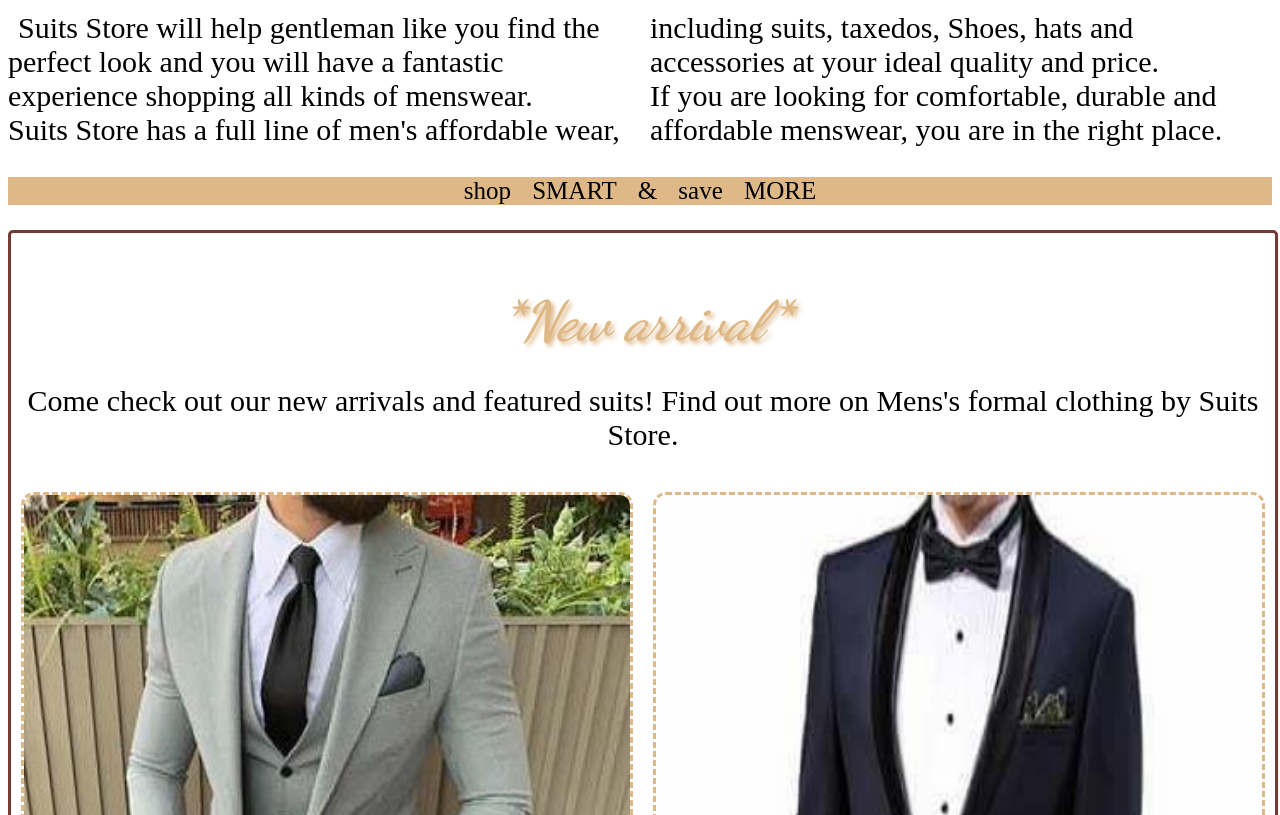
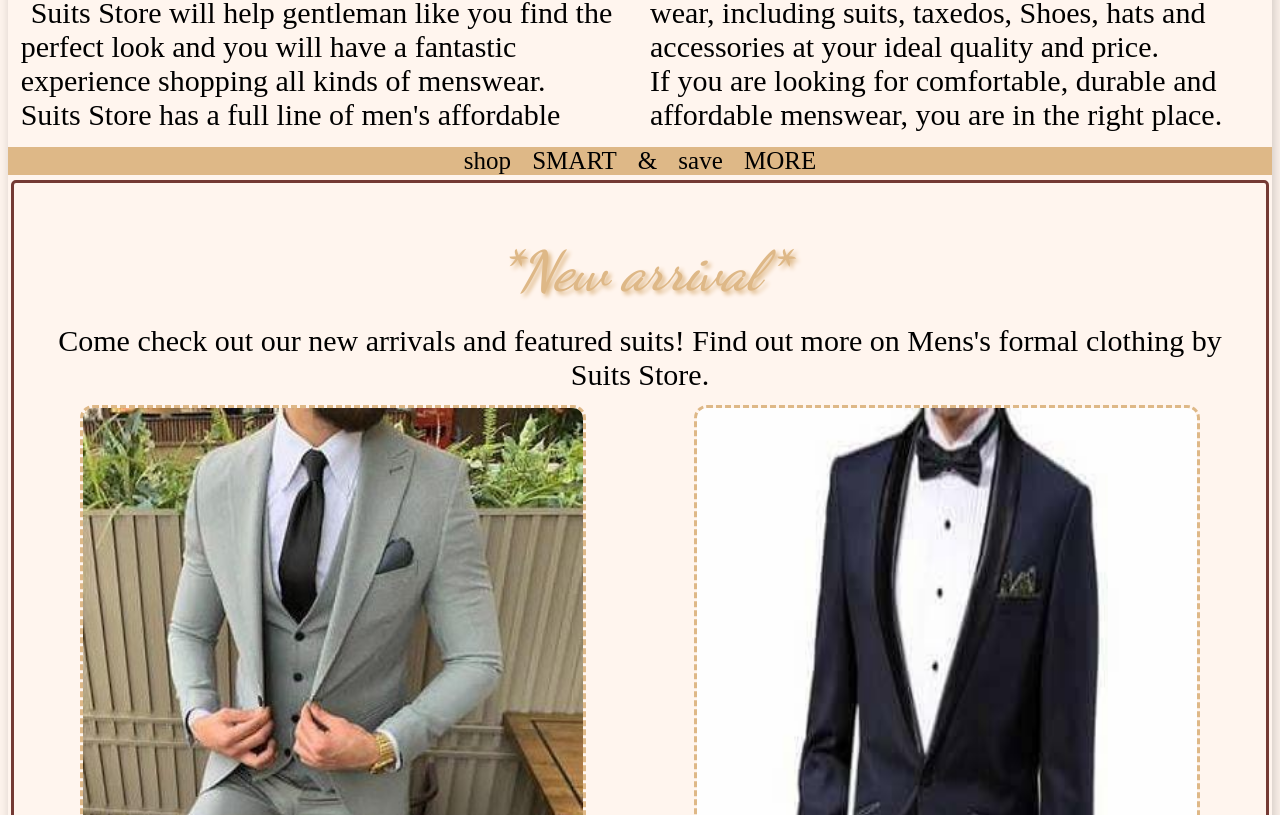
Before and after one commit to Abir-Bouhriz/Suit-Store-Site, a plain HTML site: page index.html in a window 1280 px wide. Shown: the part 785-1600 px from the top of the page. Drawn offline with Linux system fonts and the light colour scheme.

Commit message:
fixing borders

```diff
--- a/index.html
+++ b/index.html
@@ -1,5 +1,6 @@
 <!DOCTYPE html>
 <html>
+
 <head>
     <title>Suits Store</title>
     <meta charset="utf-8">
@@ -10,13 +11,15 @@
     <link href="https://fonts.googleapis.com/css?family=Sarabun" rel="stylesheet">
     <link rel="stylesheet" type="text/css" href="style.css">
 </head>
+
 <body>
+    <div class="containerr">
         <header>
             <div>
                 <img id="headerlogo" src="image/logo.jpg">
 
                 <h1><b>Suits Store</b></h1>
-        <input type="search" class="searchbox" placeholder="search our store"/>
+                <input type="search" class="searchbox" placeholder="search our store" />
                 <br /><br />
 
                 <nav class="navigation">
@@ -30,16 +33,21 @@
                 </nav>
             </div>
 
-       <img id="welcomeimage" src="image/welcome.jpg"/>
+            <img id="welcomeimage" src="image/welcome.jpg" />
 
             <h3 id="index"><b>Welcome to Suits Store</b></h3>
-           <p class="welcometext">Suits Store will help gentleman like you find the perfect look and you will have a fantastic experience shopping all kinds of menswear.<br />Suits Store has a full line of men's affordable wear, including suits, taxedos, Shoes, hats and accessories at your ideal quality and price.<br />If you are looking for comfortable, durable and affordable menswear, you are in the right place.
+            <p class="welcometext">Suits Store will help gentleman like you find the perfect look and you will have a
+                fantastic experience shopping all kinds of menswear.<br />Suits Store has a full line of men's
+                affordable wear, including suits, taxedos, Shoes, hats and accessories at your ideal quality and
+                price.<br />If you are looking for comfortable, durable and affordable menswear, you are in the right
+                place.
 
             <p class="smart">shop SMART & save MORE </p>
 
             <div id="box">
                 <h3 class="new"><b>*New arrival*</b></h3>
-          <p class="newarrivaltext">Come check out our new arrivals and featured suits! Find out more on Mens's formal clothing by Suits Store.</p>
+                <p class="newarrivaltext">Come check out our new arrivals and featured suits! Find out more on Mens's
+                    formal clothing by Suits Store.</p>
 
                 <div class=row>
                     <img class="column" src="image/costum11.jpg">
@@ -47,7 +55,8 @@
                     <img class="column" src="image/costum13.jpg">
                 </div>
 
-          <p class="newarrivaltext">Look great and feel fantastic and wonderful wearing this new design accessories of premium top quality, now available in store</p>
+                <p class="newarrivaltext">Look great and feel fantastic and wonderful wearing this new design
+                    accessories of premium top quality, now available in store</p>
 
                 <div class=row>
                     <img class="column" src="image/watch6.jpg">
@@ -55,7 +64,8 @@
                     <img class="column" src="image/hat.jpg">
                 </div>
 
-         <p class="newarrivaltext"> You can dress up simply because looking good makes you happy.So in suits store we offer you a ready to wear collection with competitive prices.</p>
+                <p class="newarrivaltext"> You can dress up simply because looking good makes you happy.So in suits
+                    store we offer you a ready to wear collection with competitive prices.</p>
 
                 <div class=row>
                     <img class="column" src="image/vests2.jpg">
@@ -68,7 +78,9 @@
             <h2>All collection</h2>
             <div id="box">
                 <h3 id="allsuits"><b>*Our Suits*</b></h3>
-            <p class="newarrivaltext"> Discover our selection of men's sale suits, Choose from tailored suit jackets and smart trousers, a suit for a special event or for everyday work wear. <br />Our sale suits include 2 piece and 3 piece suits, Italian cloth suits and 100% wool suits. </p>
+                <p class="newarrivaltext"> Discover our selection of men's sale suits, Choose from tailored suit jackets
+                    and smart trousers, a suit for a special event or for everyday work wear. <br />Our sale suits
+                    include 2 piece and 3 piece suits, Italian cloth suits and 100% wool suits. </p>
                 <br />
                 <div class=row>
                     <img class="column" src="image/costum.jpg">
@@ -78,7 +90,7 @@
                 <img class="only" src="image/costum2.jpg">
 
                 <div class=row>
-<img class="column" src="image/costum3.jpg"/>
+                    <img class="column" src="image/costum3.jpg" />
 
                     <img class="column" src="image/costum4.jpg">
                 </div>
@@ -102,7 +114,8 @@
             <div id="box">
                 <h3 id="accessories"><b>*Accessories*</b></h3>
                 <p class="newarrivaltext">
-        At our Suits Store you can find great caps, hats, glasses, ties and watches for amazing prices.<br /> Take a look at our collection and you will find the right choice for you
+                    At our Suits Store you can find great caps, hats, glasses, ties and watches for amazing
+                    prices.<br /> Take a look at our collection and you will find the right choice for you
                 </p>
                 <div class=row>
                     <img class="column" src="image/hats.jpg">
@@ -143,7 +156,8 @@
 
             <div id="box">
                 <h3><b>Ready to wear</b></h3>
-    <p class="newarrivaltext">This collection demonstrated most readily in informal clothes, which are less expensive and therefore changed more frequently than formal attire.
+                <p class="newarrivaltext">This collection demonstrated most readily in informal clothes, which are less
+                    expensive and therefore changed more frequently than formal attire.
                 </p>
                 <div class=row>
                     <img class="column" src="image/pants.jpg">
@@ -171,7 +185,9 @@
             <div id="box">
                 <h3><b>*Shoes*</b></h3>
                 <p class="newarrivaltext">
-    While your clothes are naturally a major part of how you present yourself, your shoes are just as important. <br /> Man’s shoes say a lot about him whether he wants them to or not, so nailing your footwear choice is crucial for projecting the right image.
+                    While your clothes are naturally a major part of how you present yourself, your shoes are just as
+                    important. <br /> Man’s shoes say a lot about him whether he wants them to or not, so nailing your
+                    footwear choice is crucial for projecting the right image.
                 </p>
                 <div class=row>
                     <img class="column" src="image/shoes.jpg">
@@ -179,14 +195,17 @@
                     <img class="column" src="image/shoes1.jpg">
                 </div>
                 <img class="only" src="image/shoes2.jpg">
-       <br />   </div><br />
+                <br />
+            </div><br />
 
             <footer id="footerbox">
-<p>Cité 870 logements, immeuble 8, yaghmoracen, Oran, Algérie<br/ >
- Mohammedbenotmanetom@gmail.com<br/ >
- All site contents is copyright <br/ >
+                <p>Cité 870 logements, immeuble 8, yaghmoracen, Oran, Algérie<br />
+                    Mohammedbenotmanetom@gmail.com<br />
+                    Copyright &copy; All rights reserved Bouhriz Abir <br />
                     This page was generated on 25–04-2020</p>
 
             </footer>
+    </div>
 </body>
+
 </html>
--- a/style.css
+++ b/style.css
@@ -1,7 +1,12 @@
-<meta charset="utf-8">
+
 body{
     background-size:100% 100%;
     background-color:#fff5ee;
+}
+.containerr{
+    width: 100%;
+    min-height: 100vh;
+    box-shadow: 2px 2px 12px rgba(0, 0, 0, 0.2);
 }
 #headerlogo{
     float:left;
@@ -23,7 +28,7 @@ h1{
     height: 2rem;
 }
 .container{
-	width: 100%;
+	width: 70%;
 	text-align: center;
 }
 nav ul {
@@ -31,7 +36,7 @@ nav ul {
 	position: relative;
 	display: inline-block;
     background-color:#deb887;
-    box-shadow: 0 0 25px rgba(0, 0, 0, 0.1),
+    box-shadow: 0 0 25px rgba(0, 0, 0, 0.1);
     inset: 0 0 1px;
 }
 nav ul li {
@@ -59,16 +64,23 @@ nav ul li a {
     font-family:"times new roman";
     font-size:30px;
     text-indent:10px;
+    width: 98%;
+    margin: auto;
     column-count:2;
-    column-width:40px;
+    column-width:30px;
     column-gap:20px;
+    margin-top: 15px;
+    margin-bottom: 15px;
 }
 .smart{
+    width: 100%;
+    margin: auto;
     font-family:"times new roman";
     font-size:25px;
     text-align:center;
     background-color:#deb887;
     word-spacing: 15px;
+    margin-bottom: 5px;
 }
 h3{
     font-size:55px;
@@ -94,6 +106,10 @@ h3{
     font-family:"times new roman";
     text-align:center;
     font-size:30px;
+    width: 98%;
+    margin: auto;
+    margin-bottom: 13px;
+    margin-top: 20px;
 }
 .newarrival{
     display: block;
@@ -116,24 +132,26 @@ h2{
     text-shadow:3px 3px 4px #deb887;
 }
 #box{
-    width:100%;
+    width: 99%;
+    margin: auto;
     border-style:solid;
     border-color:#743a34;
     border-radius:5px;
 }
 .column{
-    width:50px;
+    display:block ;
+    margin-left: auto;
+    margin-right: auto;
+    margin-bottom: 25px;
+    width:500px;
     height:auto;
     border-style:dashed;
     border-color:#deb887;
     border-radius:13px;
-    margin-right:8px;
-    margin-bottom:10px;
-    margin:10px;
+    justify-content: space-between;
 }
-.column{
-    flex:33%;
-}
+
+
 .row::after {
   content: "";
   clear:both;
@@ -141,20 +159,23 @@ h2{
 }
 .row{
   display:flex;
+  width: 98%;
+  margin: auto;
 }
 .only{
     display:block ;
     margin-left: auto;
     margin-right: auto;
-    width:600px;
+    width:30%;
     height:auto;
     border-style:dashed;
     border-color:#deb887;
     border-radius:13px;
+    margin-bottom: 25px;
 }
 #footerbox{
     clear:both;
-    width:100%;
+    width:99%;
     height:30%;
     border-top: 1px solid #000;
     border-bottom: 1px solid #000;
@@ -165,4 +186,6 @@ h2{
     text-align:center;
     font-size:15px;
     margin-top:1px;
+    margin-left: auto;
+    margin-right: auto;
 }
```
Lines whose indentation alone changed are shown as unchanged.
